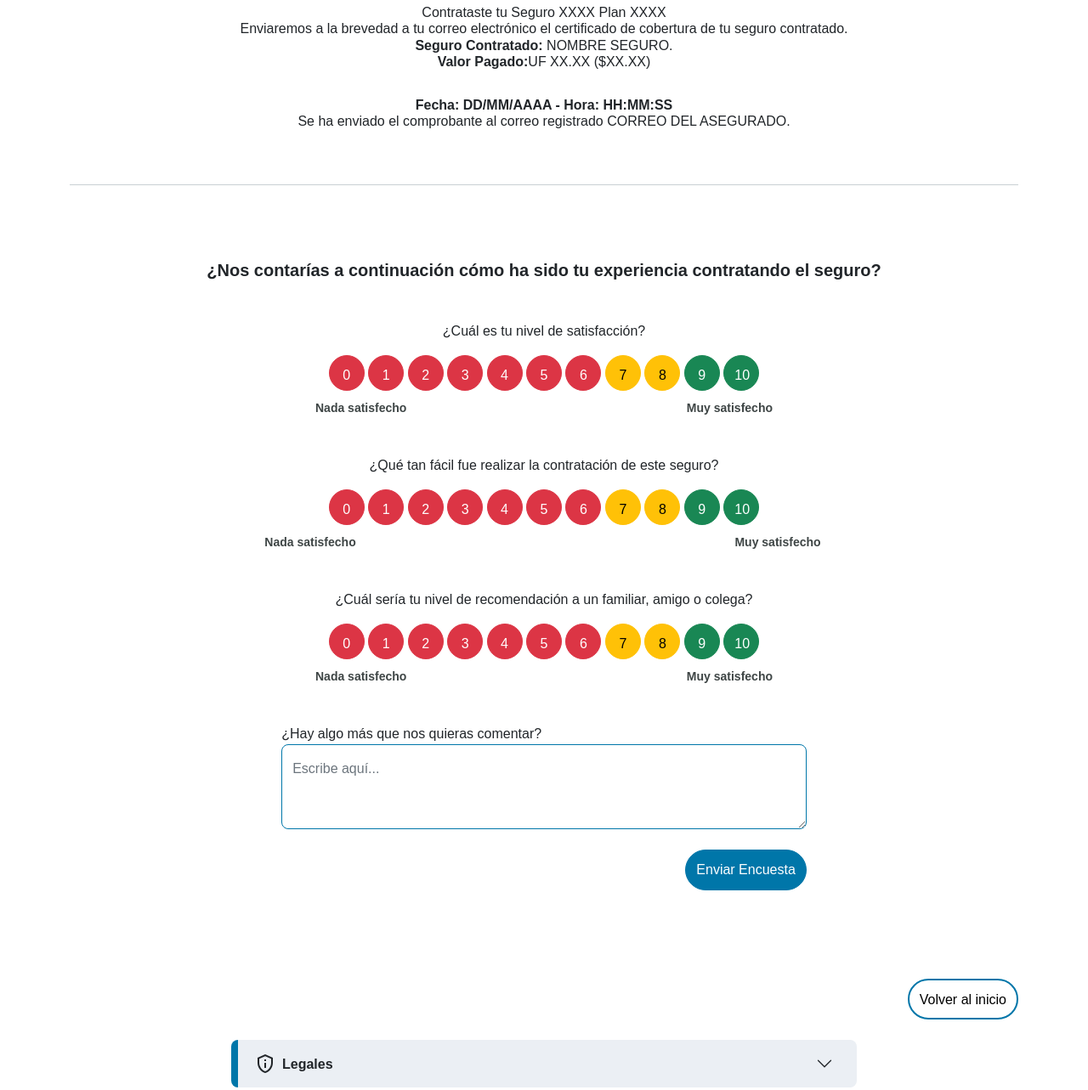
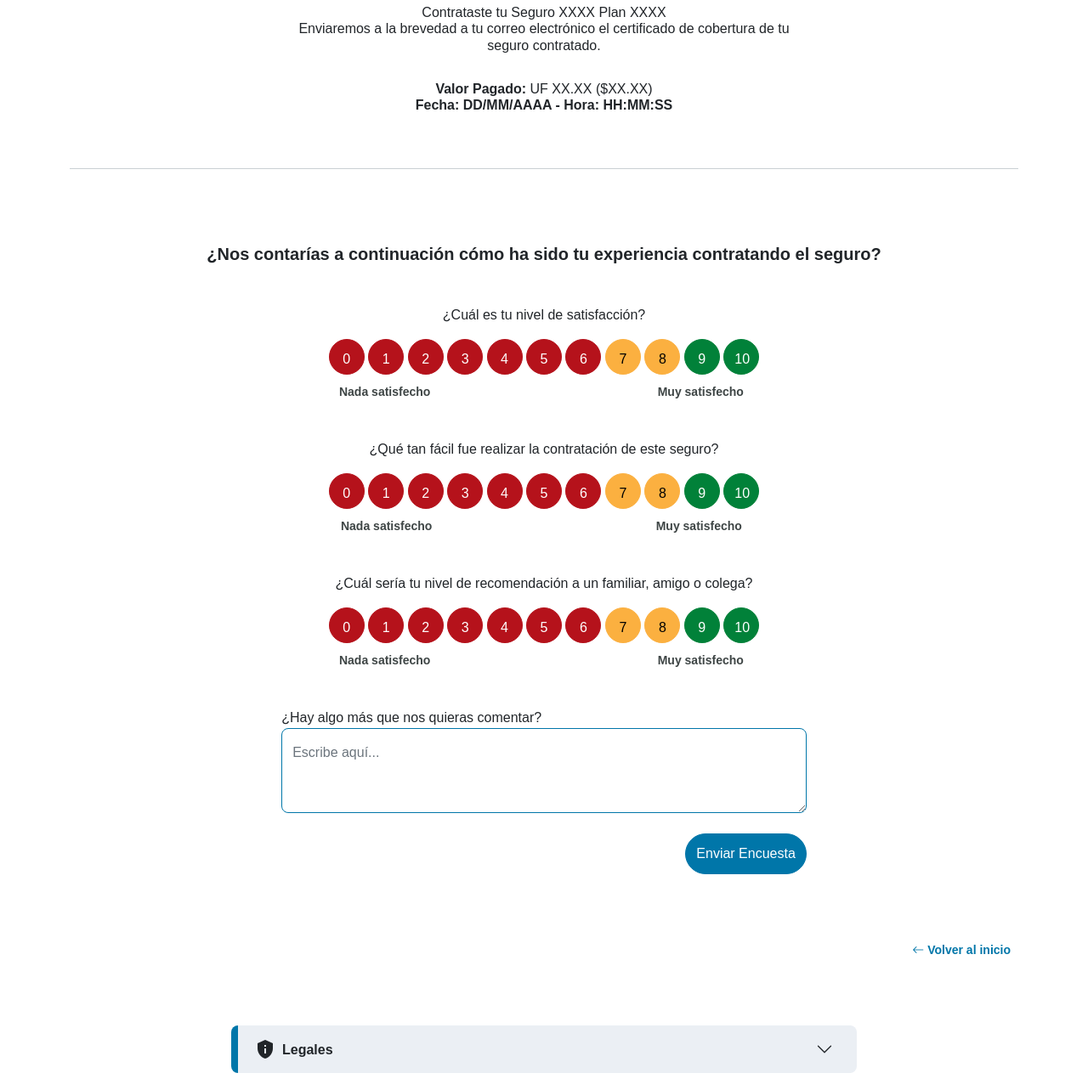
Before and after one commit to AlvaritOO/MaquetaUXUI-Up-Venta-CLA-Asistencia-viajes, a website: page src/html/06_Confirmacion.html in a window 1280 px wide. Shown: the part 388-1671 px from the top of the page at 85% size. Drawn offline with nearby package versions, Linux system fonts and the light colour scheme; a web font is replaced by a local one.

Commit message:
Encuesta satisfaccion acomodada

```diff
--- a/src/html/06_Confirmacion.html
+++ b/src/html/06_Confirmacion.html
@@ -173,13 +173,14 @@
     has contratado exitosamente tu seguro!</h3>
 
     <h6 class="text-center pb-4">Contrataste tu Seguro XXXX Plan XXXX <br>
-      Enviaremos a la brevedad a tu correo electrónico el certificado de cobertura de tu seguro contratado.
+      Enviaremos a la brevedad a tu correo electrónico el certificado de cobertura de tu <br>seguro contratado.
       <br>
-      <span class="fw-bold">Seguro Contratado:</span> NOMBRE SEGURO.
-      <br>
-      <span class="fw-bold">Valor Pagado:</span>UF XX.XX ($XX.XX)</h6>
+    </h6>
+    <h6 class="text-center pb-4">
+      <span class="fw-bold">Valor Pagado:</span> UF XX.XX ($XX.XX)<br>
+      <span class="fw-bold">Fecha: DD/MM/AAAA - Hora: HH:MM:SS</span>
 
-    <h6 class="text-center pb-4"><span class="fw-bold">Fecha: DD/MM/AAAA - Hora: HH:MM:SS</span> <br> Se ha enviado el comprobante al correo registrado CORREO DEL ASEGURADO.</h6>
+    </h6>
 
     <!-- Encuesta-->
 <section id="SeguroSatisfaccion">
@@ -230,17 +231,16 @@
 
           <input type="radio" class="btn-check" name="options" id="option10" autocomplete="off">
           <label id="06-pv-contratar-exito__opcion--satisfecho-10" class="btn btn-success" for="option10">10</label>
-        </div>
-        <div class="row">
-          <div class="col text-center">
-          </div>
-          <div class="col text-start satisfecho">
+
+          <div class="row d-flex justify-content-evenly">
+            <div class="col text-end satisfecho">
               <p>Nada satisfecho</p>
             </div>
-          <div class="col text-end satisfecho">
+            <div class="col-2 text-center mx-4">
+            </div>
+            <div class="col text-start satisfecho ms-2">
               <p>Muy satisfecho</p>
             </div>
-          <div class="col text-center">
           </div>
         </div>
 
@@ -284,10 +284,12 @@
           <label id="06-pv-contratar-exito__opcion--facilidad-10" class="btn btn-success" for="option1010">10</label>
 
           <div class="row d-flex justify-content-evenly">
-            <div class="col text-center satisfecho">
+            <div class="col text-end satisfecho">
               <p>Nada satisfecho</p>
             </div>
-            <div class="col text-center satisfecho">
+            <div class="col-2 text-center mx-4">
+            </div>
+            <div class="col text-start satisfecho ms-2">
               <p>Muy satisfecho</p>
             </div>
           </div>
@@ -329,17 +331,16 @@
 
           <input type="radio" class="btn-check" name="options3" id="option101010" autocomplete="off">
           <label id="06-pv-contratar-exito__opcion--recomendar-10" class="btn btn-success" for="option101010">10</label>
-        </div>
-        <div class="row">
-          <div class="col text-center">
-          </div>
-          <div class="col text-start satisfecho">
+
+          <div class="row d-flex justify-content-evenly">
+            <div class="col text-end satisfecho">
               <p>Nada satisfecho</p>
             </div>
-          <div class="col text-end satisfecho">
+            <div class="col-2 text-center mx-4">
+            </div>
+            <div class="col text-start satisfecho ms-2">
               <p>Muy satisfecho</p>
             </div>
-          <div class="col text-center">
           </div>
         </div>
 
@@ -374,10 +375,10 @@
 
   </div>
 <section id="botonera">
-  <div class="container mt-5">
+  <div class="container mt-3 mb-5">
     <div class="row justify-content-end">
       <div class="col-8 text-end">
-        <button type="button" class="btn btn-volver">Volver al inicio</button>
+        <a class="btn text-primary fw-bold btn-sm" href="#"><i class="bi bi-arrow-left"></i> Volver al inicio</a>
       </div>
     </div>
   </div>
@@ -398,7 +399,7 @@
                   data-bs-target="#collapseOne" aria-expanded="true" aria-controls="collapseOne">
 
 
-                  <span class="material-icons-outlined me-2 color-primario">privacy_tip</span><strong
+                  <span class="material-icons me-2 color-primario">privacy_tip</span><strong
                     class="color-primario">Legales</strong>
                 </button>
               </h2>
--- a/src/scss/_custom.scss
+++ b/src/scss/_custom.scss
@@ -13,6 +13,9 @@ $gris-intermedio: #e7e7e7;
 $backgris: #f8f8f8;
 $black: #000;
 $g3: #a8b3b7;
+$danger: #B5121B;
+$warning: #FBB040;
+$success: #018139;
 
 //Card
 $card-border-radius: 0px;
--- a/src/scss/ui/_contents.scss
+++ b/src/scss/ui/_contents.scss
@@ -1245,3 +1245,7 @@ span.ic-form {
   font-size: 14px;
   line-height: 16px;
 }
+
+.satisfaccion {
+  margin: 0;
+}
```
Also changed, not shown: build/css/app.css. Lines whose indentation alone changed are shown as unchanged.
